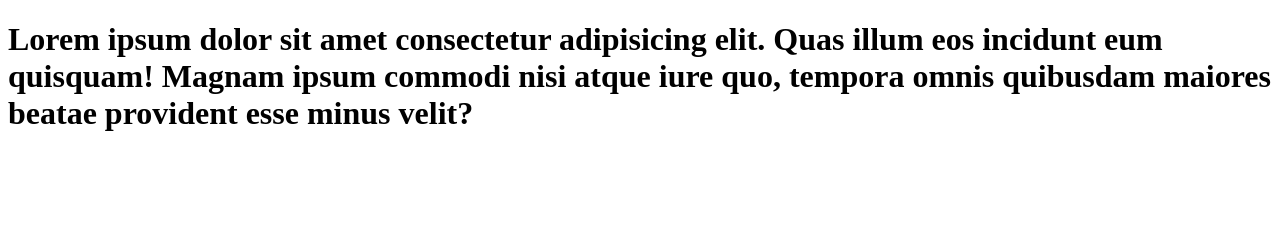
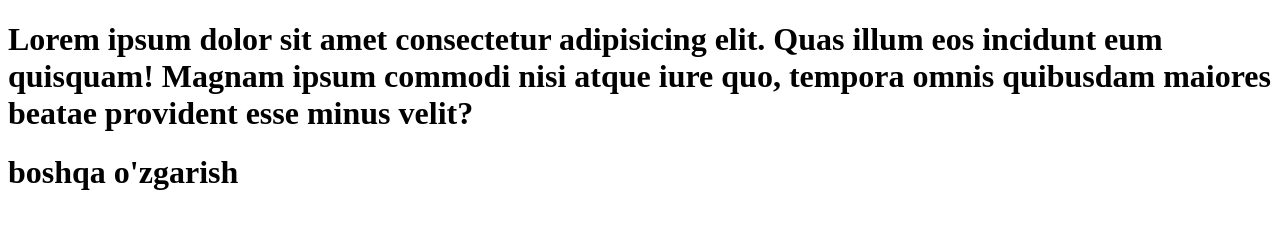
Before and after one commit to suhrobbekweb/portfolio, a plain HTML site: page index.html in a window 1280 px wide. Drawn offline with Linux system fonts and the light colour scheme.

Commit message:
boshqa o'zgarish

```diff
--- a/index.html
+++ b/index.html
@@ -10,6 +10,7 @@
 <body>
     <h1>Lorem ipsum dolor sit amet consectetur adipisicing elit. Quas illum eos incidunt eum quisquam! Magnam ipsum
         commodi nisi atque iure quo, tempora omnis quibusdam maiores beatae provident esse minus velit?</h1>
+        <h1>boshqa o'zgarish</h1>
 </body>
 
 </html>
```
